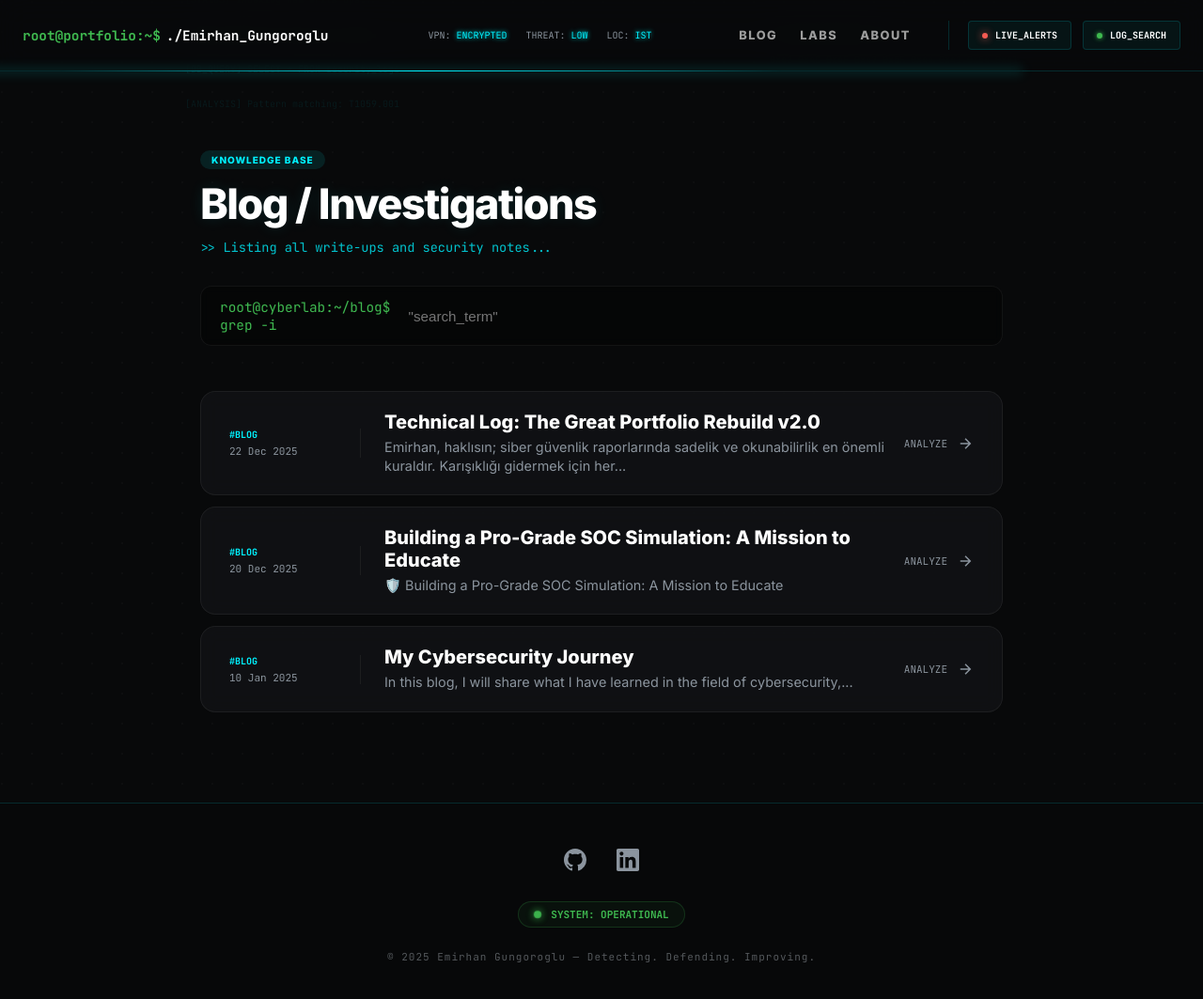
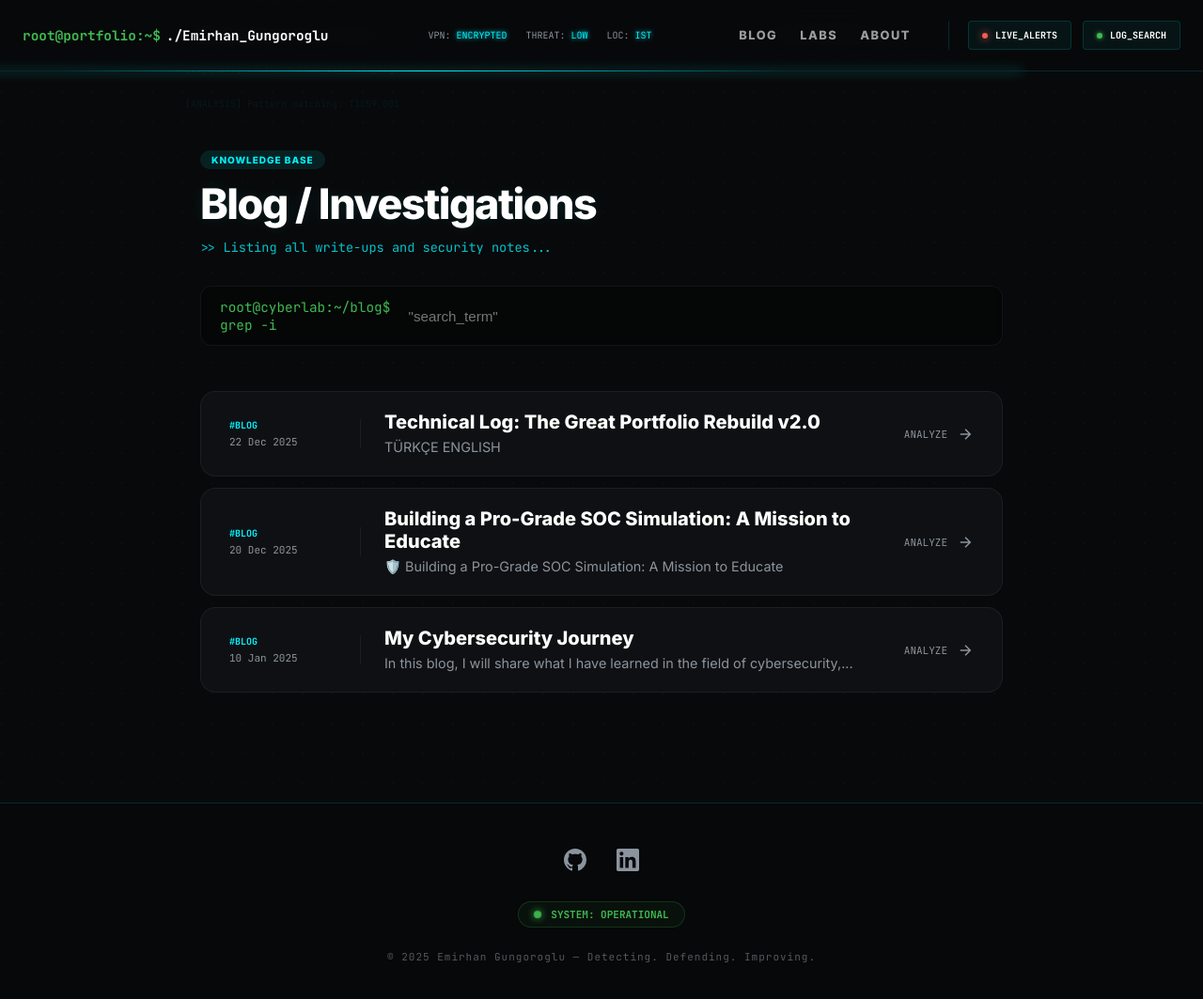
Before and after one commit to cybergungor/cybergungor.github.io, a Jekyll site: the page built from blog.md, in a window 1280 px wide and 1073 px high. Shown: the top 1063 px of the window at 94% size. Built offline with Jekyll 4.4.1, drawn with Linux system fonts in a browser that asks for light colours.

Commit message:
Update 2025-12-23-portfolio-v2-technical-rebuild.md

```diff
--- a/_posts/2025-12-23-portfolio-v2-technical-rebuild.md
+++ b/_posts/2025-12-23-portfolio-v2-technical-rebuild.md
@@ -4,20 +4,6 @@
 date: 2025-12-23 00:00:00 +0300
 categories: [blog]
 tags: [website, blue-team, updates, rebuild]
----
-
-Emirhan, haklısın; siber güvenlik raporlarında sadelik ve okunabilirlik en önemli kuraldır. Karışıklığı gidermek için her maddeyi birbirinden ayıran, bol boşluklu ve ** gibi bazen hatalı görünen karakterler yerine teknik terimleri direkt kod blokları (code) içine alan tertemiz bir yapı kurdum.
-
-Bu blog yazısı, sitenin son halindeki 3D ızgara, HUD tasarımı ve teknik düzeltmeleri adım adım anlatıyor.
-
-📄 2025-12-23-cyberlab-reborn-v2.md
-Markdown
-
----
-layout: post
-title: "System Update: Portfolio v2.0 Reborn"
-date: 2025-12-23
-categories: [Updates]
 ---
 
 <div class="lang-switch-box" style="margin-bottom: 50px; text-align: center;">
```
